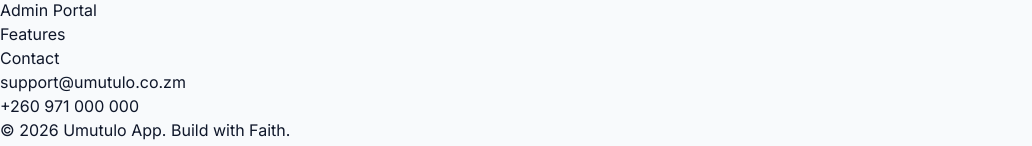
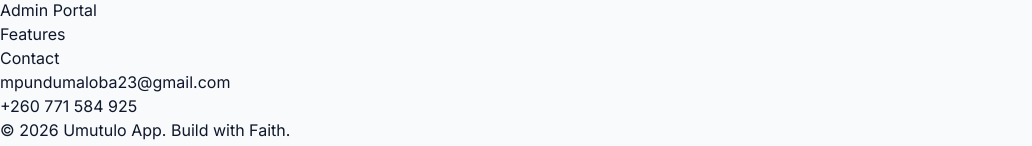
Before and after one commit to maloba12/umutulo, a Next.js app: page / in a window 1280 px wide. Shown: the part 1306-1452 px from the top of the page, without its empty margins (0-1032 px from the left). Built offline with nearby package versions, Linux system fonts and the light colour scheme; no server answers.

Commit message:
Update contact details

```diff
--- a/src/app/page.js
+++ b/src/app/page.js
@@ -230,8 +230,8 @@
           <div>
             <h4 className="font-bold text-[#FFD700] uppercase tracking-widest text-xs mb-6">Contact</h4>
             <ul className="space-y-4 text-sm font-medium text-slate-400 font-mono">
-              <li>support@umutulo.co.zm</li>
-              <li>+260 971 000 000</li>
+              <li>mpundumaloba23@gmail.com</li>
+              <li>+260 771 584 925</li>
             </ul>
           </div>
         </div>
```
